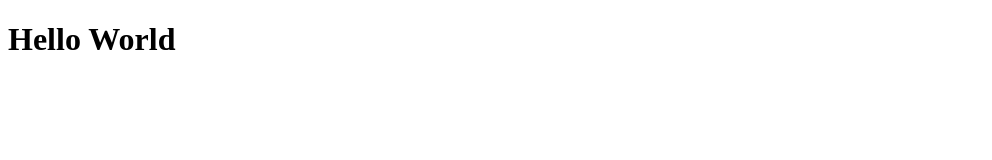
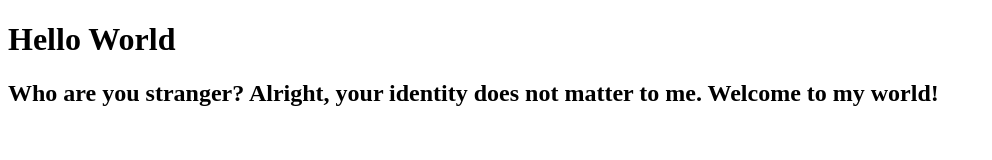
Before and after one commit to xinzhl-1760019/xinzhl-1760019.github.io, a plain HTML site: page index.html in a window 1280 px wide. Shown: the whole page, without its empty margins (0-992 px from the left). Drawn offline with Linux system fonts and the light colour scheme.

Commit message:
Add files via upload

```diff
--- a/index.html
+++ b/index.html
@@ -5,6 +5,10 @@
 	</head>
     <body>
         <h1>Hello World</h1>
+        <h2>Who are you stranger?
+            Alright, your identity does not matter to me.
+            Welcome to my world!
+        </h2>
 	<body>
 
 </html>
```
